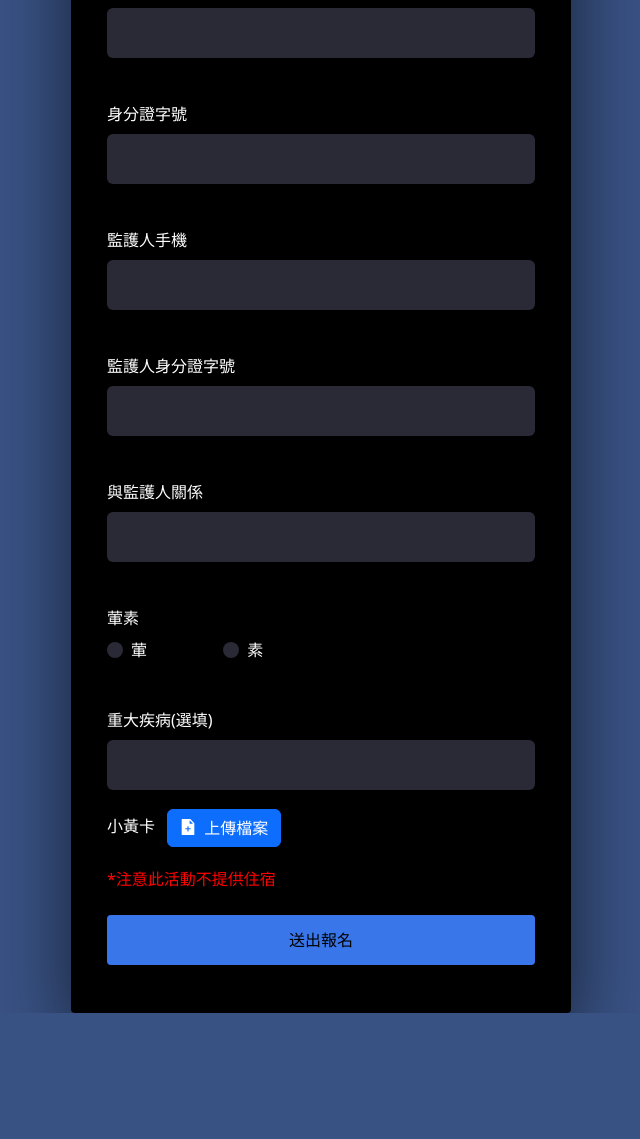
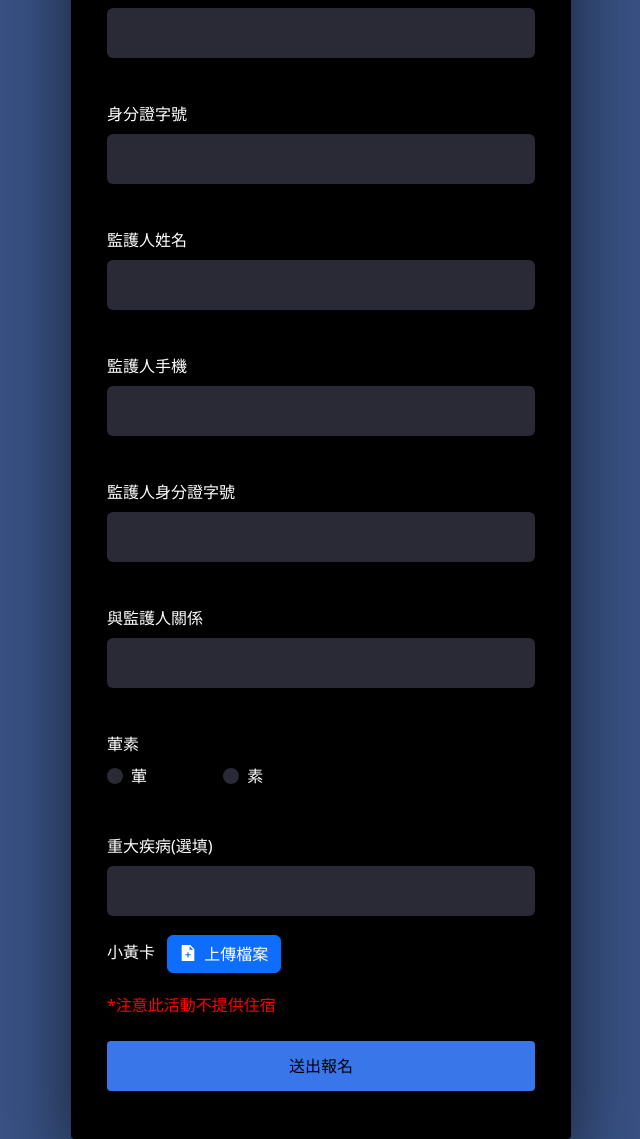
Before and after one commit to Timothychen00/izcc2022summer, a Flask app: page /join in a window 1280 px wide. Shown: the part 1009-2148 px from the top of the page, without its empty margins (319-959 px from the left). Before the commit the page ends 2022 px from the top, so only its background shows below. Run offline with Flask 2, Linux system fonts and the light colour scheme.

Commit message:
監護人姓名

```diff
--- a/download_file.py
+++ b/download_file.py
@@ -9,10 +9,10 @@ collection=db.data
 file_collection=db.file
 
 results=collection.find({})
-df=pandas.DataFrame([],columns=['姓名',"就讀學校",'尺寸','生日','性別','郵箱','手機','身分證字號','家人手機','家人身分證字號','與家人關係','葷素','重大疾病'])
+df=pandas.DataFrame([],columns=['姓名',"就讀學校",'尺寸','生日','性別','郵箱','手機','身分證字號','監護人姓名','監護人手機','監護人身分證字號','與監護人關係','葷素','重大疾病'])
 for i in results:
     print(i)
-    df.loc[len(df.index)]={"姓名":i['name'],"就讀學校":i['old_school'],'尺寸':i['size'],"生日":i['birth'],'性別':i['sex'],'郵箱':i['email'],'手機':i['phone'],'身分證字號':i['ID'],'家人手機':i['parentPhone'],'家人身分證字號':i['parentID'],'與家人關係':i['parentRelation'],'葷素':i['eat'],'重大疾病':i['sick']}
+    df.loc[len(df.index)]={"姓名":i['name'],"就讀學校":i['old_school'],'尺寸':i['size'],"生日":i['birth'],'性別':i['sex'],'郵箱':i['email'],'手機':i['phone'],'身分證字號':i['ID'],'監護人姓名':i['parentName'],'監護人手機':i['parentPhone'],'監護人身分證字號':i['parentID'],'與監護人關係':i['parentRelation'],'葷素':i['eat'],'重大疾病':i['sick']}
     result=file_collection.find_one({'name':i['name']})
     filename=result['filename']
     data=result['file']
--- a/main/forms.py
+++ b/main/forms.py
@@ -12,6 +12,7 @@ class JoinForm(FlaskForm):
     email=EmailField("Email",validators=[InputRequired("此為必填欄目"),Email("請輸入正確的郵箱格式")])
     phone=TextField('手機',validators=[InputRequired('這是必填欄位')])
     ID=TextField('身分證字號',validators=[InputRequired('這是必填欄位')])
+    parentName=TextField('監護人姓名',validators=[InputRequired('這是必填欄位')])
     parentPhone=TextField('家人手機',validators=[InputRequired('這是必填欄位')])
     parentID=TextField('家人身分證字號',validators=[InputRequired('這是必填欄位')])
     parentRelation=TextField('家人關係',validators=[InputRequired('這是必填欄位')])
--- a/templates/join.html
+++ b/templates/join.html
@@ -114,6 +114,17 @@
                         {% endif %}
                         </ul>
                     </div>
+                <label for="phone" class="form-label text-white ms-4 mt-4">監護人姓名</label>
+                    <div class="mx-4">
+                        {{form.parentName(class_='form-control')}}
+                        <ul class="ms-3 pt-1">
+                        {% if form.parentName.errors %}
+                        {% for error in form.parentName.errors %}
+                            <li style="color: red;">{{error}}</li>
+                        {% endfor %}
+                        {% endif %}
+                        </ul>
+                    </div>
                 <label for="phone" class="form-label text-white ms-4 mt-4">監護人手機</label>
                     <div class="mx-4">
                         {{form.parentPhone(class_='form-control')}}
```
Also changed, not shown: 1 other file.
